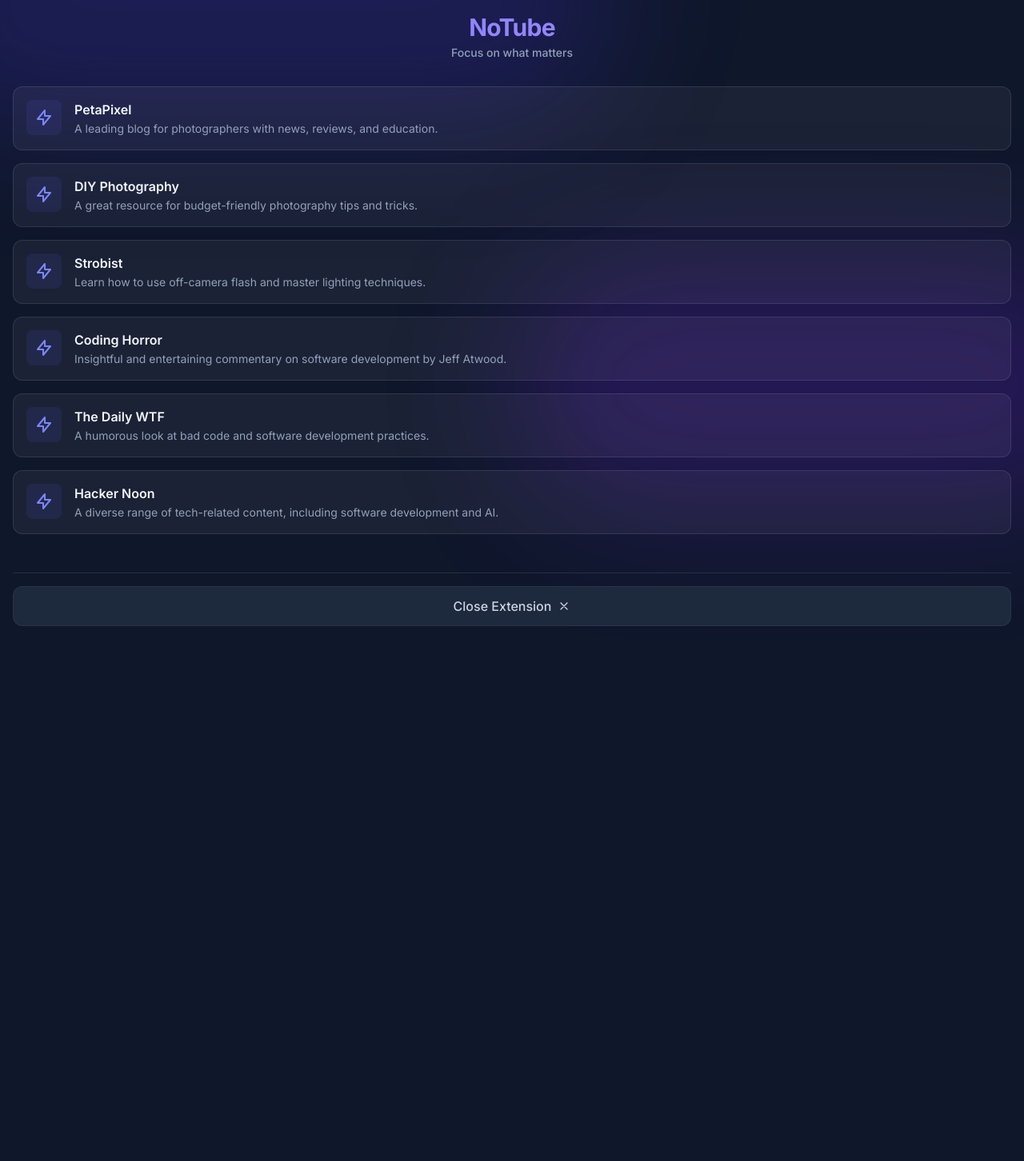
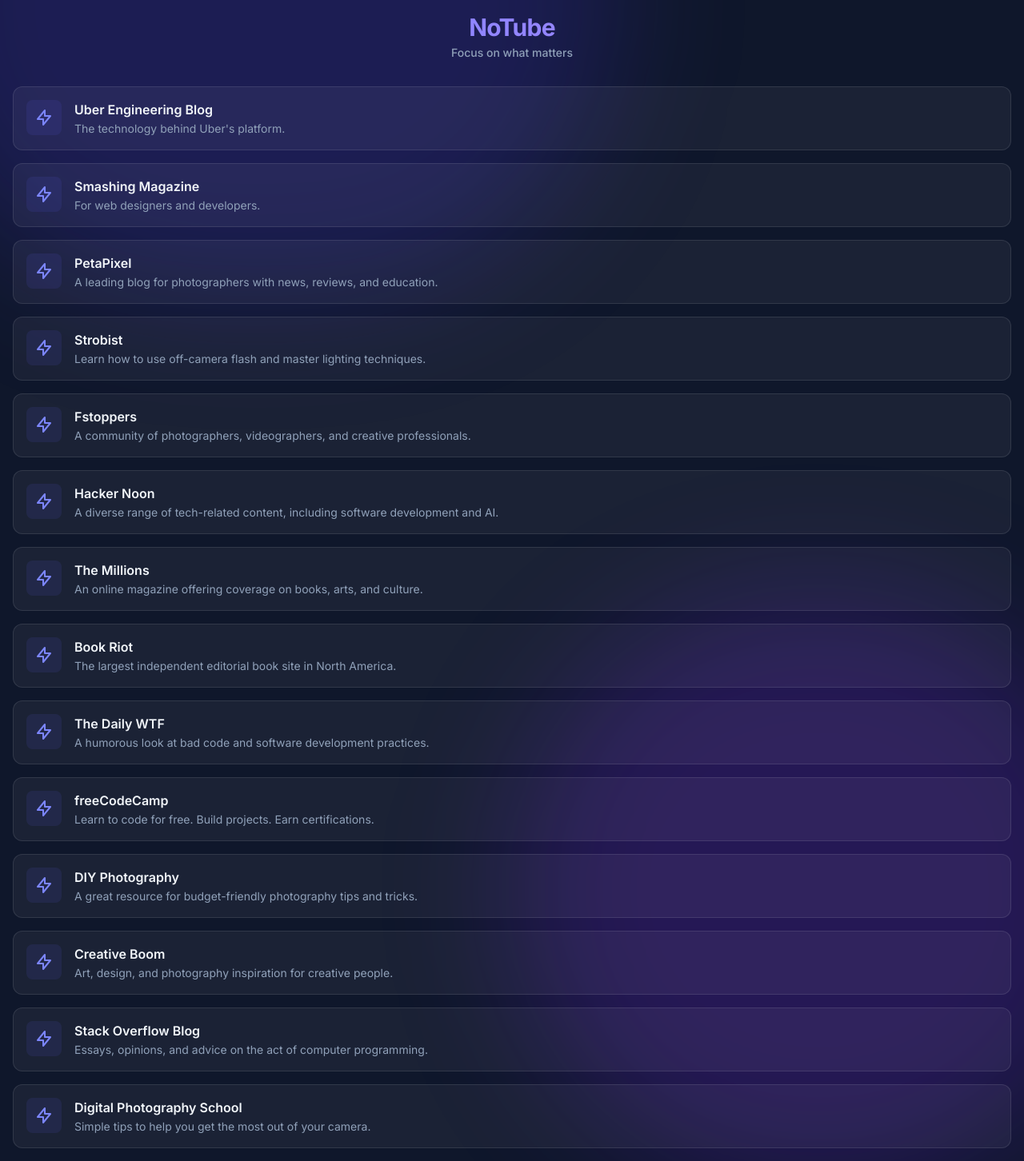
Before and after one commit to rooshimadethis/notube, a React (Vite) app in the folder app/: page / in a window 1280 px wide. Shown: the top 1452 px of the page at 80% size. Before the commit the page ends 800 px from the top, so only its background shows below. Built offline with nearby package versions, Linux system fonts and the light colour scheme.

Commit message:
more blogs + shuffle

```diff
--- a/app/public/alternatives.json
+++ b/app/public/alternatives.json
@@ -15,6 +15,41 @@
     "description": "Learn how to use off-camera flash and master lighting techniques."
   },
   {
+    "title": "Fstoppers",
+    "url": "https://fstoppers.com/",
+    "description": "A community of photographers, videographers, and creative professionals."
+  },
+  {
+    "title": "Digital Photography School",
+    "url": "https://digital-photography-school.com/",
+    "description": "Simple tips to help you get the most out of your camera."
+  },
+  {
+    "title": "Creative Boom",
+    "url": "https://www.creativeboom.com/",
+    "description": "Art, design, and photography inspiration for creative people."
+  },
+  {
+    "title": "Book Riot",
+    "url": "https://bookriot.com/",
+    "description": "The largest independent editorial book site in North America."
+  },
+  {
+    "title": "Literary Hub",
+    "url": "https://lithub.com/",
+    "description": "A daily source for all the news, ideas, and rich culture of the literary world."
+  },
+  {
+    "title": "The Millions",
+    "url": "https://themillions.com/",
+    "description": "An online magazine offering coverage on books, arts, and culture."
+  },
+  {
+    "title": "Goodreads Blog",
+    "url": "https://www.goodreads.com/blog",
+    "description": "News, interviews, and roundups from the world's largest site for readers."
+  },
+  {
     "title": "Coding Horror",
     "url": "https://blog.codinghorror.com/",
     "description": "Insightful and entertaining commentary on software development by Jeff Atwood."
@@ -28,5 +63,25 @@
     "title": "Hacker Noon",
     "url": "https://hackernoon.com/",
     "description": "A diverse range of tech-related content, including software development and AI."
+  },
+  {
+    "title": "Stack Overflow Blog",
+    "url": "https://stackoverflow.blog/",
+    "description": "Essays, opinions, and advice on the act of computer programming."
+  },
+  {
+    "title": "freeCodeCamp",
+    "url": "https://www.freecodecamp.org/news/",
+    "description": "Learn to code for free. Build projects. Earn certifications."
+  },
+  {
+    "title": "Smashing Magazine",
+    "url": "https://www.smashingmagazine.com/",
+    "description": "For web designers and developers."
+  },
+  {
+    "title": "Uber Engineering Blog",
+    "url": "https://www.uber.com/en-US/blog/engineering/",
+    "description": "The technology behind Uber's platform."
   }
 ]
--- a/app/src/App.jsx
+++ b/app/src/App.jsx
@@ -6,7 +6,14 @@
   useEffect(() => {
     fetch('alternatives.json')
       .then(response => response.json())
-      .then(data => setAlternatives(data));
+      .then(data => {
+        // Fisher-Yates shuffle
+        for (let i = data.length - 1; i > 0; i--) {
+          const j = Math.floor(Math.random() * (i + 1));
+          [data[i], data[j]] = [data[j], data[i]];
+        }
+        setAlternatives(data);
+      });
   }, []);
 
   return (
```
